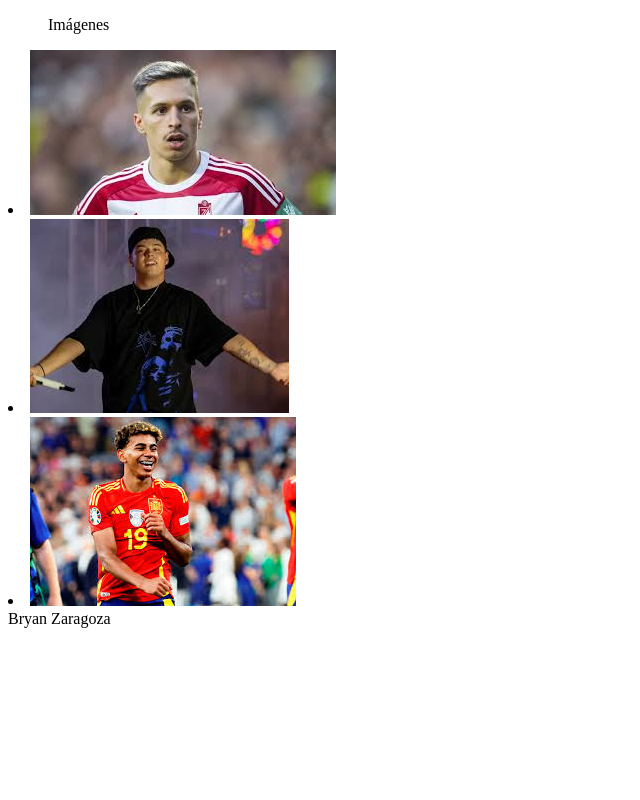
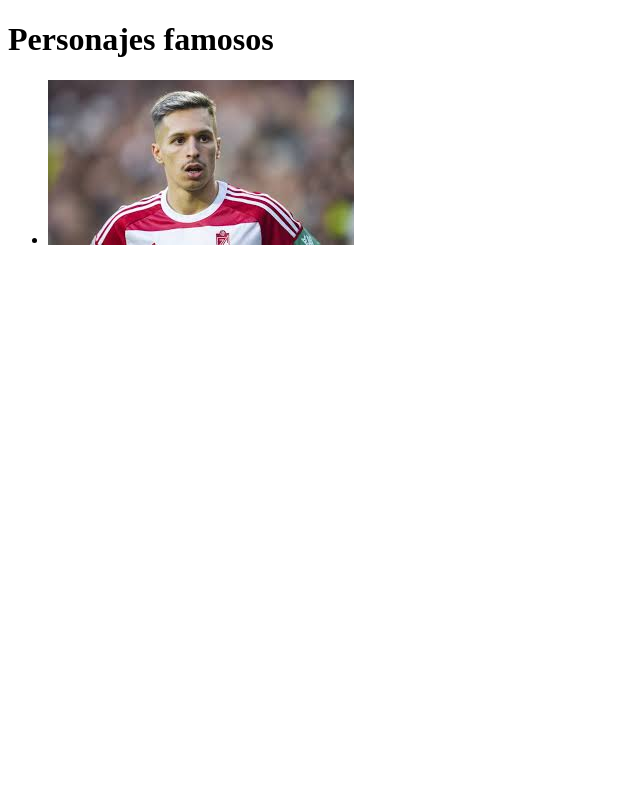
Before and after one commit to ksstllo/LMSGI, a plain HTML site: page html/ejercicio9.html in a window 1280 px wide. Shown: the top 800 px of the page, without its empty margins (0-640 px from the left). Drawn offline with Linux system fonts and the light colour scheme.

Commit message:
ejer9 bien

```diff
--- a/html/ejercicio9.html
+++ b/html/ejercicio9.html
@@ -6,14 +6,14 @@
     <title>Ejercicio 9</title>
 </head>
 <body>
-    <ul class="menu">Imágenes</ul>
-    <li><a href="#Bryan"><img src="/img/img4.jpeg"></a></li>
-    <li><a href="#Saiko"><img src="/img/img5.jpeg"></a></li>
-    <li><a href="#Lamine"><img src="/img/img6.jpeg"></a></li>
+    <h1 id="inicio">Personajes famosos</h1>
+    <ul>
+        <li><a href="#capa"><img src="/img/img4.jpeg"></a></li>
+    </ul>
 
-    <div top="2000px">
-        <a name="Bryan"></a>Bryan Zaragoza</div>
-
-
+    <div style="position: absolute; top: 2000px;">
+        <h1 id="capa"> Hola</h1>
+        <a href="#inicio">Inicio</a>
+    </div>
 </body>
 </html>
```
